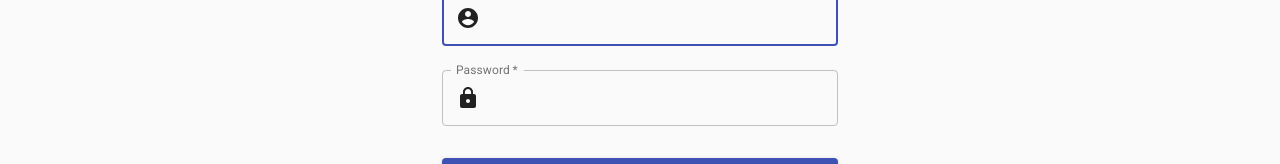
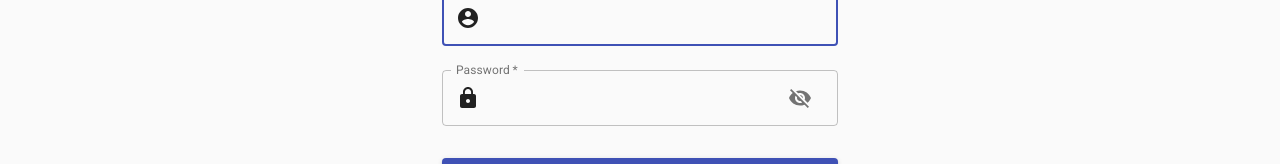
Before and after one commit to CraigBaron/LIS-Downtime-Editor, a React (Create React App) app in the folder frontend/: page / in a window 1280 px wide. Shown: the part 250-414 px from the top of the page. Built offline with nearby package versions, Linux system fonts and the light colour scheme.

Commit message:
toggle on password view

```diff
--- a/frontend/src/components/Signin.js
+++ b/frontend/src/components/Signin.js
@@ -17,6 +17,8 @@ import Toolbar from '@material-ui/core/Toolbar';
 import AccountCircle from '@material-ui/icons/AccountCircle';
 import LockIcon from '@material-ui/icons/Lock';
 import InputAdornment from '@material-ui/core/InputAdornment';
+import Visibility from '@material-ui/icons/Visibility';
+import VisibilityOff from '@material-ui/icons/VisibilityOff';
 
 import axios from 'axios';
 import Alert from '@material-ui/lab/Alert';
@@ -66,12 +68,34 @@ const useStyles = makeStyles((theme) => ({
   },
 }));
 
+
+
 export default function SignIn() {
 
   const classes = useStyles();
   const [email, setEmail] = useState("email")
   const [password, setPassword] = useState("password")
   const [open, setOpen] = React.useState(false);
+
+  const [values, setValues] = React.useState({
+    amount: '',
+    password: '',
+    weight: '',
+    weightRange: '',
+    showPassword: false,
+  });
+
+  const handleChange = (prop) => (event) => {
+    setValues({ ...values, [prop]: event.target.value });
+  };
+
+  const handleClickShowPassword = () => {
+    setValues({ ...values, showPassword: !values.showPassword });
+  };
+
+  const handleMouseDownPassword = (event) => {
+    event.preventDefault();
+  };
 
   function handleEmailChange(e) {
     setEmail(e.target.value)
@@ -82,17 +106,16 @@ export default function SignIn() {
 
   }
 
-  const Login = async(event) => {
-    await axios.post('http://localhost:5000/users/login',{
-      email : email,
-      password : password
+  const Login = async (event) => {
+    await axios.post('http://localhost:5000/users/login', {
+      email: email,
+      password: password
     })
       .then((response) => {
-      if(response.data.acessToken)
-      {
+        if (response.data.acessToken) {
           window.location.href = "http://localhost:3000/HomePage";
         }
-      else{
+        else {
           setOpen(true);
         }
       }, (error) => {
@@ -152,17 +175,32 @@ export default function SignIn() {
                 fullWidth
                 name="password"
                 label="Password"
-            type="password"
+
                 id="password"
                 onChange={handlePasswordChange}
                 autoComplete="current-password"
+                type={values.showPassword ? 'text' : 'password'}
+                value={values.password}
+                onChange={handleChange('password')}
                 InputProps={{
                   startAdornment: (
                     <InputAdornment position="start">
                       <LockIcon />
                     </InputAdornment>
                   ),
+                  endAdornment:(
+                    <InputAdornment position="end">
+                      <IconButton
+                        aria-label="toggle password visibility"
+                        onClick={handleClickShowPassword}
+                        onMouseDown={handleMouseDownPassword}
+                      >
+                        {values.showPassword ? <Visibility /> : <VisibilityOff />}
+                      </IconButton>
+                    </InputAdornment>
+                  ),
                 }}
+
               />
               <Collapse in={open}>
                 <Alert variant="outlined" severity="error"
```
Lines whose indentation alone changed are shown as unchanged.
